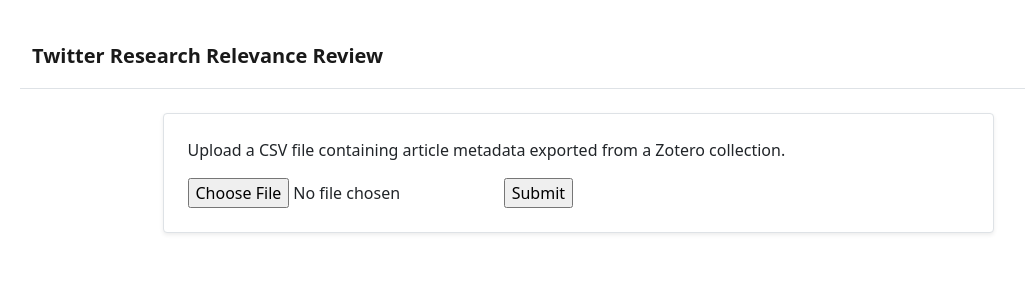
After one commit to eddiechapman/twitter-relevance, a Flask app: page /import_data in a window 1280 px wide. The commit adds this page. Shown: the top 300 px of the page, without its empty margins (62-1087 px from the left). Run offline with Flask 2, Linux system fonts and the light colour scheme.

Commit message:
Allow csv uploads

```diff
--- a/app/__init__.py
+++ b/app/__init__.py
@@ -16,4 +16,6 @@
 
     app.register_blueprint(main_bp, cli_group=None)
 
+    app.config["UPLOADS"].mkdir(exist_ok=True)
+
     return app
--- a/app/main/forms.py
+++ b/app/main/forms.py
@@ -1,5 +1,5 @@
 from flask_wtf import FlaskForm
-from wtforms import RadioField, SubmitField, TextAreaField
+from wtforms import FileField, RadioField, SubmitField, TextAreaField
 from wtforms.validators import DataRequired
 
 
@@ -7,3 +7,7 @@
     relevance = RadioField(label="Relevance", choices=[("yes", "Yes"), ("no", "No"), ("unsure", "Unsure")], validators=[DataRequired()])
     comments = TextAreaField(label="Comments")
     submit = SubmitField(label="Submit")
+
+
+class ImportForm(FlaskForm):
+    file = FileField()
--- a/app/main/routes.py
+++ b/app/main/routes.py
@@ -3,11 +3,12 @@
 import io
 from random import randint
 
-from flask import current_app, flash, make_response, redirect, render_template, url_for
+from flask import current_app as app, flash, make_response, redirect, render_template, url_for
+from werkzeug.utils import secure_filename
 
 from app import db
 from app.main import bp
-from app.main.forms import ArticleForm
+from app.main.forms import ArticleForm, ImportForm
 from app.models import Article
 
 
@@ -44,6 +45,30 @@
     return render_template("article.html", article=article, form=form)
 
 
+@bp.route("/import_data", methods=["GET", "POST"])
+def import_data():
+    form = ImportForm()
+    if form.validate_on_submit():
+        filename = secure_filename(form.file.data.filename)
+        filepath = app.config["UPLOADS"] / filename
+        form.file.data.save(filepath)
+
+        with filepath.open("r", encoding="utf-8-sig") as f:
+            reader = csv.DictReader(f)
+            for row in reader:
+                article = Article.from_row(row)
+                db.session.add(article)
+                try:
+                    db.session.commit()
+                except sqlalchemy.exc.IntegrityError as e:
+                    db.session.rollback()
+        filepath.unlink()
+        return redirect(url_for("main.index"))
+
+    return render_template("upload.html", form=form)
+
+
+
 @bp.route("/export_data")
 def export_data():
     with io.StringIO() as f:
--- a/app/templates/index.html
+++ b/app/templates/index.html
@@ -11,6 +11,9 @@
       <div class="col-12 p-4 d-flex flex-column position-static">
         <button class="btn-lg"><a href="{{ url_for('main.export_data') }}">Download review data</a></button>
       </div>
+      <div class="col-12 p-4 d-flex flex-column position-static">
+        <button class="btn-lg"><a href="{{ url_for('main.import_data') }}">Upload article data</a></button>
+      </div>
     </div>
   </div>
 </div>
--- /dev/null
+++ b/app/templates/upload.html
@@ -0,0 +1,17 @@
+{% extends "base.html" %}
+{% block content %}
+<div class="row">
+  <div class="col-md-12">
+    <div class="row g-0 border rounded overflow-hidden flex-md-row mb-4 shadow-sm h-md-250 position-relative bg-white">
+      <div class="col-12 p-4 d-flex flex-column position-static">
+        <p>Upload a CSV file containing article metadata exported from a Zotero collection.</p>
+        <form method="post" enctype="multipart/form-data">
+          {{ form.hidden_tag() }}
+          {{ form.file }}
+          <input type="submit">
+        </form>
+      </div>
+    </div>
+  </div>
+</div>
+{% endblock %}
--- a/config.py
+++ b/config.py
@@ -1,4 +1,5 @@
 import os
+import pathlib
 from dotenv import load_dotenv
 
 basedir = os.path.abspath(os.path.dirname(__file__))
@@ -10,3 +11,4 @@
     SECRET_KEY = os.getenv("SECRET_KEY")
     SQLALCHEMY_DATABASE_URI = os.environ.get("DATABASE_URL", "").replace("postgres://", "postgresql://") or "sqlite:///" + os.path.join(basedir, "app.db")
     SQLALCHEMY_TRACK_MODIFICATIONS = False
+    UPLOADS = pathlib.Path.cwd() / "uploads"
```
